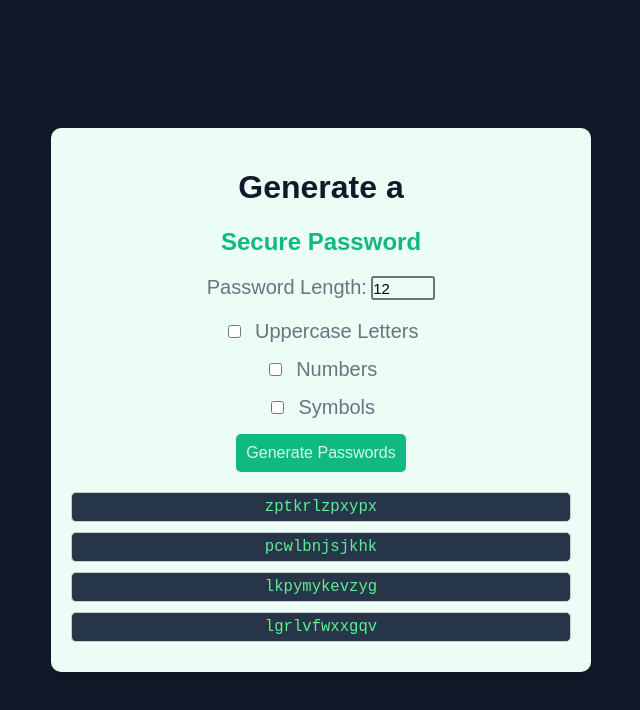
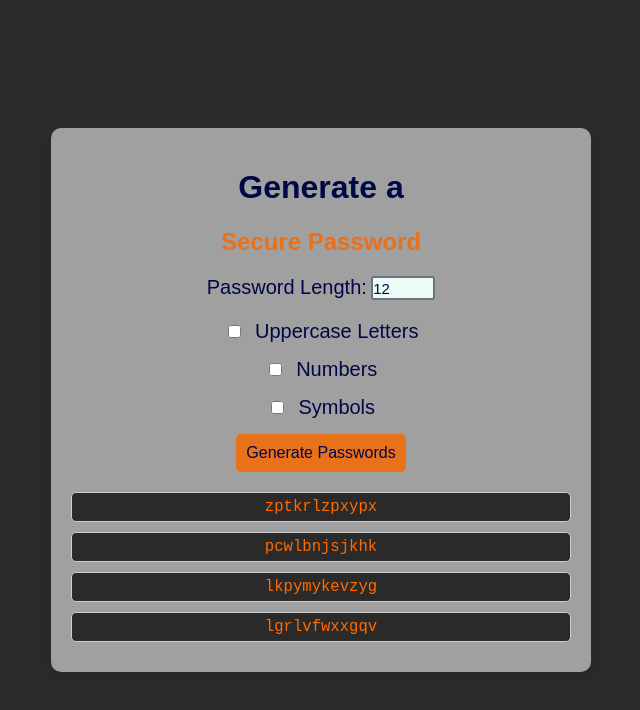
Before and after one commit to arsh342/PasswordGenerator, a plain HTML site: page index.html in a window 1280 px wide. Both pictures are taken after a click on the button "Generate Passwords". Shown: the whole page, without its empty margins (319-959 px from the left). Drawn offline with Linux system fonts and the light colour scheme.

Commit message:
color improvement

```diff
--- a/index.css
+++ b/index.css
@@ -5,10 +5,10 @@ body {
     height: 100vh;
     margin: 0;
     font-family: Arial, sans-serif;
-    background-color: #111827;
+    background-color: #2A2A2A;
 }
 .container {
-    background-color: #ECFDF5;
+    background-color: #A0A0A0;
     padding: 20px;
     border-radius: 10px;
     box-shadow: 0 4px 8px rgba(0, 0, 0, 0.1);
@@ -16,10 +16,10 @@ body {
     text-align: center;
 }
 .container h1 {
-    color: #111827;
+    color: #000746;
 }
 .container h2 {
-    color: #10B981;
+    color: #E8711A;
     margin-bottom: 20px;
 }
 .container label{
@@ -32,29 +32,29 @@ body {
     margin-bottom: 20px;
     background-color: #ECFDF5;
     height: 20px;
+    color: #000746;
 }
 .container input[type="checkbox"] {
     margin-right: 10px;
     margin-bottom: 20px;
     cursor: pointer;
-    background-color: #111827;
 }
 .container button {
     padding: 10px;
     border: none;
     border-radius: 5px;
-    background-color: #10B981;
-    color: #D1FAE5;
+    background-color: #E8711A;
+    color: #000746;
     font-size: 16px;
     cursor: pointer;
     transition: background-color 0.3s;
 }
 .container button:hover {
-    background-color: #273549;
+    background-color: #FF6B00;
 }
 label {
     font-size: 20px;
-    color: #6B7280;
+    color: #000746;
     margin-bottom: 10px;
 }
 input[type="number"] {
@@ -80,11 +80,11 @@ input[type="number"] {
     border: 1px solid #ccc;
     border-radius: 5px;
     transition: background-color 0.3s, box-shadow 0.3s;
-    background-color: #273549;
-    color: #5DEF92;
+    background-color: #2A2A2A;
+    color: #FF6B00;
 }
 .password:hover {
-    background-color: #374151;
+    background-color: #454545;
     box-shadow: 0 2px 5px rgba(0,0,0,0.2);
 }
 /* Popup styles */
@@ -94,13 +94,13 @@ input[type="number"] {
     left: 50%;
     top: 50%;
     transform: translate(-50%, -50%);
-    background-color: #10B981;
+    background-color: #CECECE;
     padding: 20px;
     border: 0px solid #ccc;
     box-shadow: 0 2px 10px rgba(0, 0, 0, 0.399);
     z-index: 1000;
     opacity: 0;
-    transition: opacity 0.3s;
+    transition: opacity 0.2s;
     border-radius: 5px;
 }
 #popup.show {
@@ -117,7 +117,7 @@ input[type="number"] {
     background: rgba(0, 0, 0, 0.5);
     z-index: 999;
     opacity: 0;
-    transition: opacity 0.3s;
+    transition: opacity 0.2s;
 }
 #popupOverlay.show {
     display: block;
```
